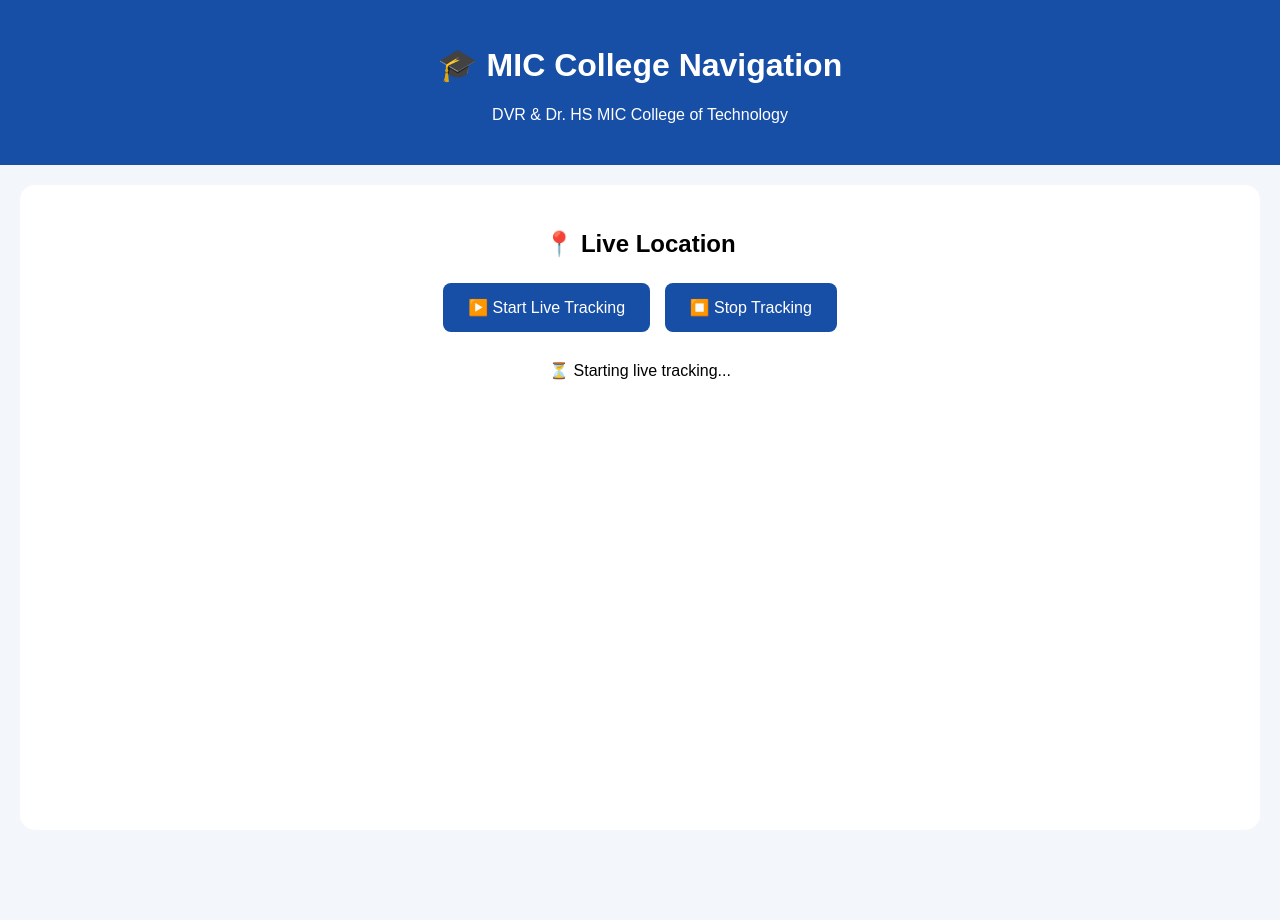
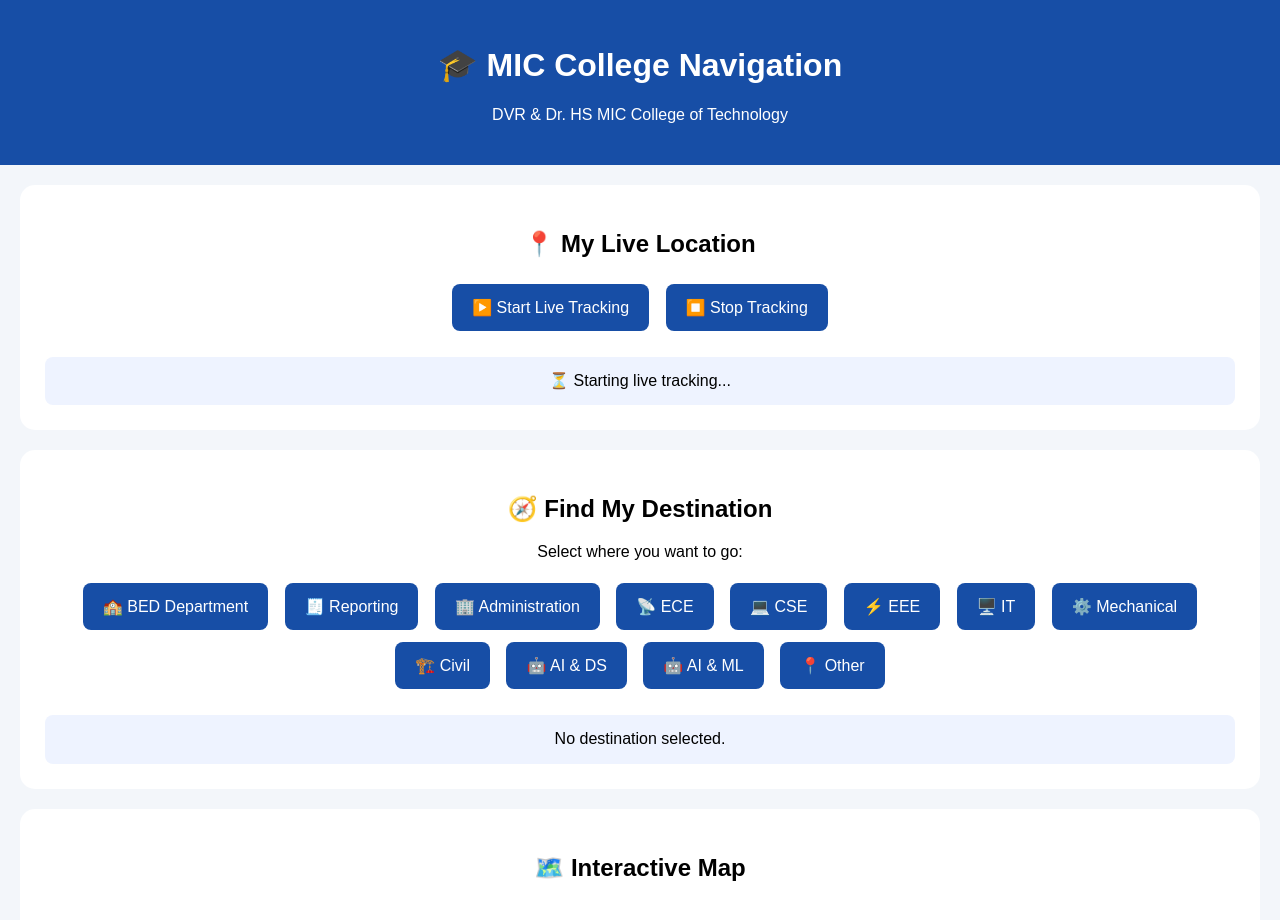
Before and after one commit to Bhandhavya-27/college-navigation, a plain HTML site: page index.html in a window 1280 px wide. Both pictures are taken after a click on the button "▶️ Start Live Tracking". Before the commit the page ends 850 px from the top, so only its background shows below. Drawn offline with nearby package versions, Linux system fonts and the light colour scheme.

Commit message:
Refactor live tracking and destination selection UI

```diff
--- a/index.html
+++ b/index.html
@@ -36,13 +36,22 @@
             background: #174ea6;
             color: white;
             border: none;
-            padding: 15px 25px;
+            padding: 14px 20px;
             border-radius: 8px;
             font-size: 16px;
-            margin: 5px;
+            margin: 6px;
+        }
+
+        button:active {
+            transform: scale(0.98);
         }
 
         #location {
+            margin-top: 20px;
+            line-height: 1.8;
+        }
+
+        #destination {
             margin-top: 20px;
             line-height: 1.8;
         }
@@ -51,6 +60,13 @@
             height: 400px;
             margin-top: 20px;
             border-radius: 12px;
+        }
+
+        .status {
+            margin-top: 15px;
+            padding: 10px;
+            border-radius: 8px;
+            background: #eef3ff;
         }
     </style>
 </head>
@@ -62,9 +78,12 @@
     <p>DVR & Dr. HS MIC College of Technology</p>
 </header>
 
+
+<!-- LIVE LOCATION -->
+
 <div class="box">
 
-    <h2>📍 Live Location</h2>
+    <h2>📍 My Live Location</h2>
 
     <button onclick="startTracking()">
         ▶️ Start Live Tracking
@@ -74,25 +93,106 @@
         ⏹️ Stop Tracking
     </button>
 
-    <div id="location">
+    <div id="location" class="status">
         Live tracking not started.
     </div>
+
+</div>
+
+
+<!-- DESTINATION MENU -->
+
+<div class="box">
+
+    <h2>🧭 Find My Destination</h2>
+
+    <p>Select where you want to go:</p>
+
+    <button onclick="selectDestination('BED Department')">
+        🏫 BED Department
+    </button>
+
+    <button onclick="selectDestination('Reporting')">
+        🧾 Reporting
+    </button>
+
+    <button onclick="selectDestination('Administration')">
+        🏢 Administration
+    </button>
+
+    <button onclick="selectDestination('ECE')">
+        📡 ECE
+    </button>
+
+    <button onclick="selectDestination('CSE')">
+        💻 CSE
+    </button>
+
+    <button onclick="selectDestination('EEE')">
+        ⚡ EEE
+    </button>
+
+    <button onclick="selectDestination('IT')">
+        🖥️ IT
+    </button>
+
+    <button onclick="selectDestination('Mechanical')">
+        ⚙️ Mechanical
+    </button>
+
+    <button onclick="selectDestination('Civil')">
+        🏗️ Civil
+    </button>
+
+    <button onclick="selectDestination('AI & DS')">
+        🤖 AI & DS
+    </button>
+
+    <button onclick="selectDestination('AI & ML')">
+        🤖 AI & ML
+    </button>
+
+    <button onclick="selectDestination('Other')">
+        📍 Other
+    </button>
+
+    <div id="destination" class="status">
+        No destination selected.
+    </div>
+
+</div>
+
+
+<!-- MAP -->
+
+<div class="box">
+
+    <h2>🗺️ Interactive Map</h2>
 
     <div id="map"></div>
 
 </div>
 
+
 <script
     src="https://unpkg.com/leaflet@1.9.4/dist/leaflet.js">
 </script>
 
+
 <script>
 
-let map;
-let marker;
+let map = null;
+let marker = null;
 let watchID = null;
 
-// Start live tracking
+let currentLatitude = null;
+let currentLongitude = null;
+
+
+// ======================================
+// START LIVE TRACKING
+// ======================================
+
 function startTracking() {
 
     const locationBox =
@@ -101,7 +201,15 @@
     if (!navigator.geolocation) {
 
         locationBox.innerHTML =
-            "❌ GPS is not supported by this browser.";
+            "❌ GPS is not supported by your browser.";
+
+        return;
+    }
+
+    if (watchID !== null) {
+
+        locationBox.innerHTML =
+            "🟢 Live tracking is already active.";
 
         return;
     }
@@ -109,43 +217,45 @@
     locationBox.innerHTML =
         "⏳ Starting live tracking...";
 
-    // Avoid starting tracking twice
-    if (watchID !== null) {
-        return;
-    }
 
     watchID = navigator.geolocation.watchPosition(
 
         function(position) {
 
-            const latitude =
+            currentLatitude =
                 position.coords.latitude;
 
-            const longitude =
+            currentLongitude =
                 position.coords.longitude;
 
             const accuracy =
                 position.coords.accuracy;
 
+
             locationBox.innerHTML =
                 "🟢 <b>Live Tracking Active</b><br><br>" +
                 "Latitude: " +
-                latitude.toFixed(6) +
+                currentLatitude.toFixed(6) +
                 "<br>" +
                 "Longitude: " +
-                longitude.toFixed(6) +
+                currentLongitude.toFixed(6) +
                 "<br>" +
                 "Accuracy: ±" +
                 accuracy.toFixed(1) +
                 " meters";
 
+
             // Create map
             if (!map) {
 
                 map = L.map("map").setView(
-                    [latitude, longitude],
+                    [
+                        currentLatitude,
+                        currentLongitude
+                    ],
                     18
                 );
+
 
                 L.tileLayer(
                     "https://{s}.tile.openstreetmap.org/{z}/{x}/{y}.png",
@@ -156,42 +266,43 @@
                 ).addTo(map);
             }
 
+
             // Create marker
             if (!marker) {
 
-                marker = L.marker(
-                    [latitude, longitude]
-                ).addTo(map);
+                marker = L.marker([
+                    currentLatitude,
+                    currentLongitude
+                ]).addTo(map);
 
                 marker.bindPopup(
                     "📍 You are here"
-                ).openPopup();
+                );
 
             } else {
 
-                // Move marker
-                marker.setLatLng(
-                    [latitude, longitude]
-                );
+                marker.setLatLng([
+                    currentLatitude,
+                    currentLongitude
+                ]);
             }
 
-            // Keep map centered on you
-            map.setView(
-                [latitude, longitude],
-                18
-            );
+
+            // Keep map centered on current position
+            map.setView([
+                currentLatitude,
+                currentLongitude
+            ]);
         },
+
 
         function(error) {
 
             locationBox.innerHTML =
                 "❌ Unable to track location.<br><br>" +
-                "Error code: " +
-                error.code +
-                "<br>" +
                 error.message;
+        },
 
-        },
 
         {
             enableHighAccuracy: true,
@@ -202,11 +313,11 @@
 }
 
 
-// Stop live tracking
+// ======================================
+// STOP LIVE TRACKING
+// ======================================
+
 function stopTracking() {
-
-    const locationBox =
-        document.getElementById("location");
 
     if (watchID !== null) {
 
@@ -216,9 +327,28 @@
 
         watchID = null;
 
-        locationBox.innerHTML =
+        document.getElementById("location").innerHTML =
             "⏹️ Live tracking stopped.";
     }
+}
+
+
+// ======================================
+// SELECT DESTINATION
+// ======================================
+
+function selectDestination(destinationName) {
+
+    const destinationBox =
+        document.getElementById("destination");
+
+
+    destinationBox.innerHTML =
+        "📍 <b>Selected:</b> " +
+        destinationName +
+        "<br><br>" +
+        "⚠️ Exact location has not been saved yet.<br>" +
+        "The app will not use guessed coordinates.";
 }
 
 </script>
```
